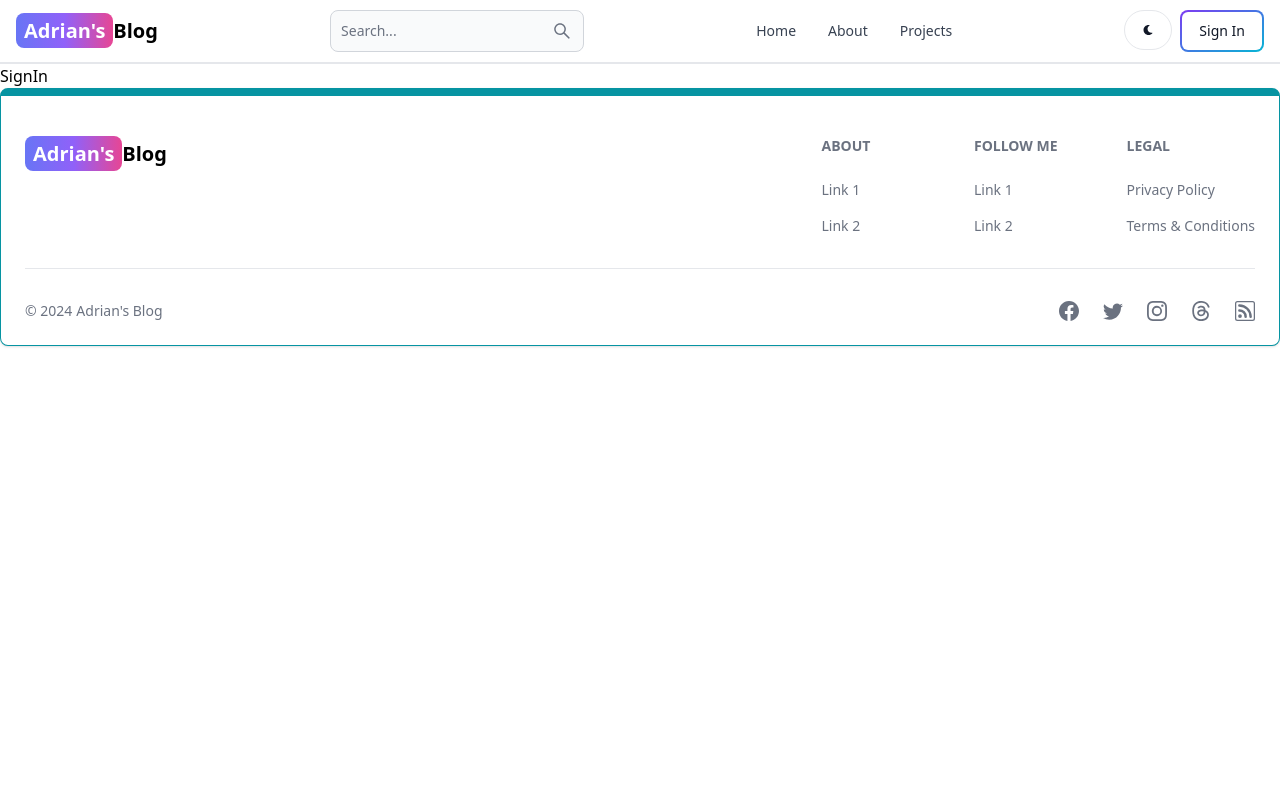
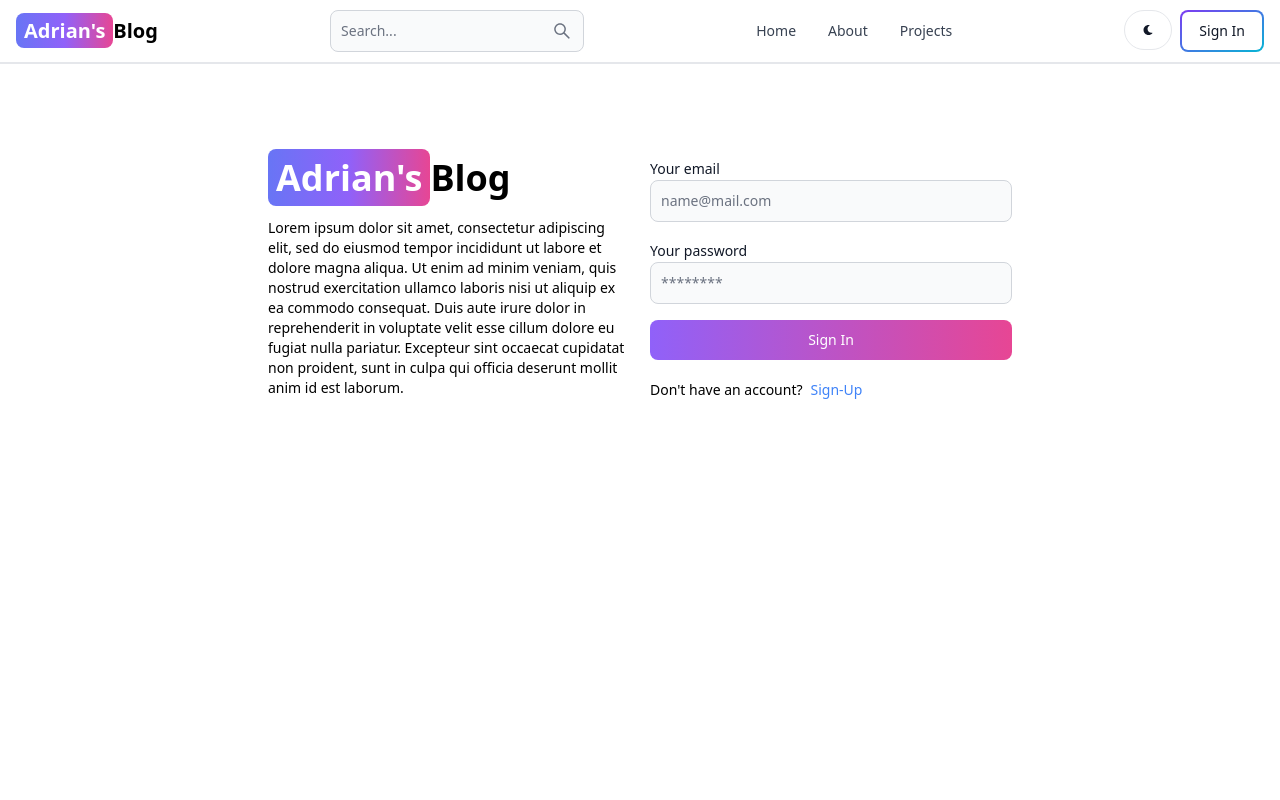
Before and after one commit to adriantoba/MERN-Blog, a React (Vite) app in the folder client/: page /sign-in in a window 1280 px wide. Shown: the top 800 px of the page. Built offline with nearby package versions, Linux system fonts and the light colour scheme.

Commit message:
Sign In page UI

```diff
--- a/client/src/pages/SignIn.jsx
+++ b/client/src/pages/SignIn.jsx
@@ -1,7 +1,110 @@
-import React from 'react'
+import { Alert, Button, Label, Spinner, TextInput } from "flowbite-react";
+import React, { useState } from "react";
+import { Link, useNavigate } from "react-router-dom";
 
 export default function SignIn() {
+  const [formData, setFormData] = useState({});
+  const [errorMessage, setErrorMessage] = useState(null);
+  const [loading, setLoading] = useState(false);
+  const navigate = useNavigate();
+  const handleChange = (e) => {
+    setFormData({ ...formData, [e.target.id]: e.target.value.trim() });
+  };
+  const handleSubmit = async (e) => {
+    e.preventDefault();
+    if (!formData.email || !formData.password) {
+      return setErrorMessage("Please fill out all fields");
+    }
+    try {
+      setLoading(true);
+      setErrorMessage(null);
+      const res = await fetch("/api/auth/signin", {
+        method: "POST",
+        headers: { "Content-Type": "application/json" },
+        body: JSON.stringify(formData),
+      });
+      const data = await res.json();
+      if (data.success === false) {
+        return setErrorMessage(data.message);
+      }
+      setLoading(false);
+      if (res.ok) {
+        navigate("/");
+      }
+    } catch (error) {
+      setErrorMessage(error.message);
+    }
+  };
   return (
-    <div>SignIn</div>
-  )
+    <div className="min-h-screen mt-20">
+      <div className="flex p-3 max-w-3xl mx-auto flex-col md:flex-row md:items-center gap-5">
+        {/* left */}
+        <div className="flex-1">
+          <Link to="/" className="font-bold dark:text-white text-4xl">
+            <span className="px-2 py-1 bg-gradient-to-r from-indigo-500 via-purple-500 to-pink-500 rounded-lg text-white">
+              Adrian's
+            </span>
+            Blog
+          </Link>
+          <p className="text-sm mt-5">
+            Lorem ipsum dolor sit amet, consectetur adipiscing elit, sed do
+            eiusmod tempor incididunt ut labore et dolore magna aliqua. Ut enim
+            ad minim veniam, quis nostrud exercitation ullamco laboris nisi ut
+            aliquip ex ea commodo consequat. Duis aute irure dolor in
+            reprehenderit in voluptate velit esse cillum dolore eu fugiat nulla
+            pariatur. Excepteur sint occaecat cupidatat non proident, sunt in
+            culpa qui officia deserunt mollit anim id est laborum.
+          </p>
+        </div>
+        {/* right */}
+        <div className="flex-1">
+          <form className="flex flex-col gap-4" onSubmit={handleSubmit}>
+            <div className="">
+              <Label value="Your email"></Label>
+              <TextInput
+                type="email"
+                placeholder="name@mail.com"
+                id="email"
+                onChange={handleChange}
+              />
+            </div>
+            <div className="">
+              <Label value="Your password"></Label>
+              <TextInput
+                type="password"
+                placeholder="********"
+                id="password"
+                onChange={handleChange}
+              />
+            </div>
+            <Button
+              gradientDuoTone="purpleToPink"
+              type="submit"
+              disabled={loading}
+            >
+              {loading ? (
+                <>
+                  <Spinner size="sm" />
+                  <span className="pl-3">Loading...</span>
+                </>
+              ) : (
+                "Sign In"
+              )}
+            </Button>
+          </form>
+          <div className="flex gap-2 text-sm mt-5">
+            <span>Don't have an account?</span>
+            <Link to="/sign-up" className="text-blue-500">
+              Sign-Up
+            </Link>
+          </div>
+          {errorMessage && (
+            <Alert className="mt-5" color="failure">
+              {errorMessage}
+            </Alert>
+          )}
+        </div>
+      </div>
+    </div>
+  );
 }
```
